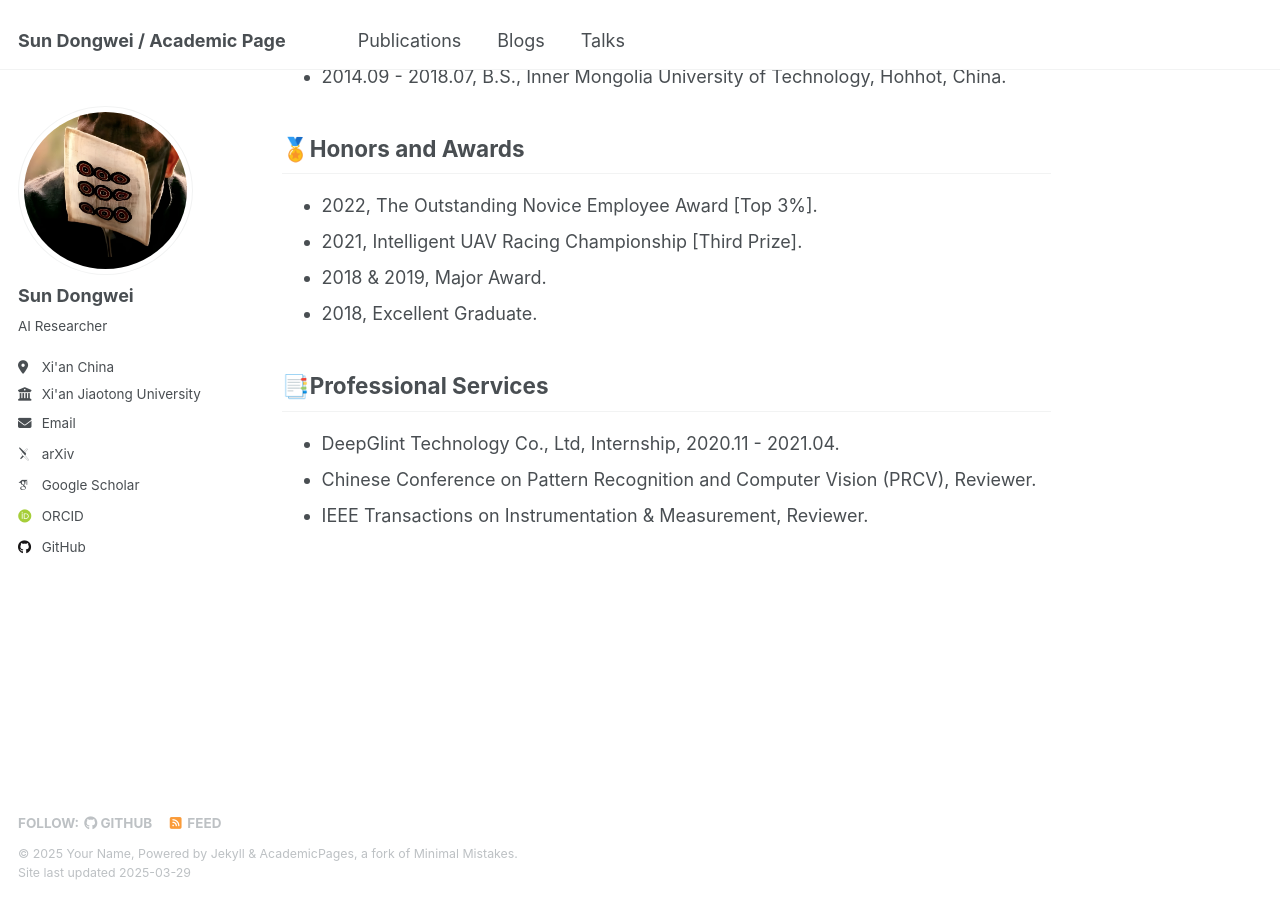
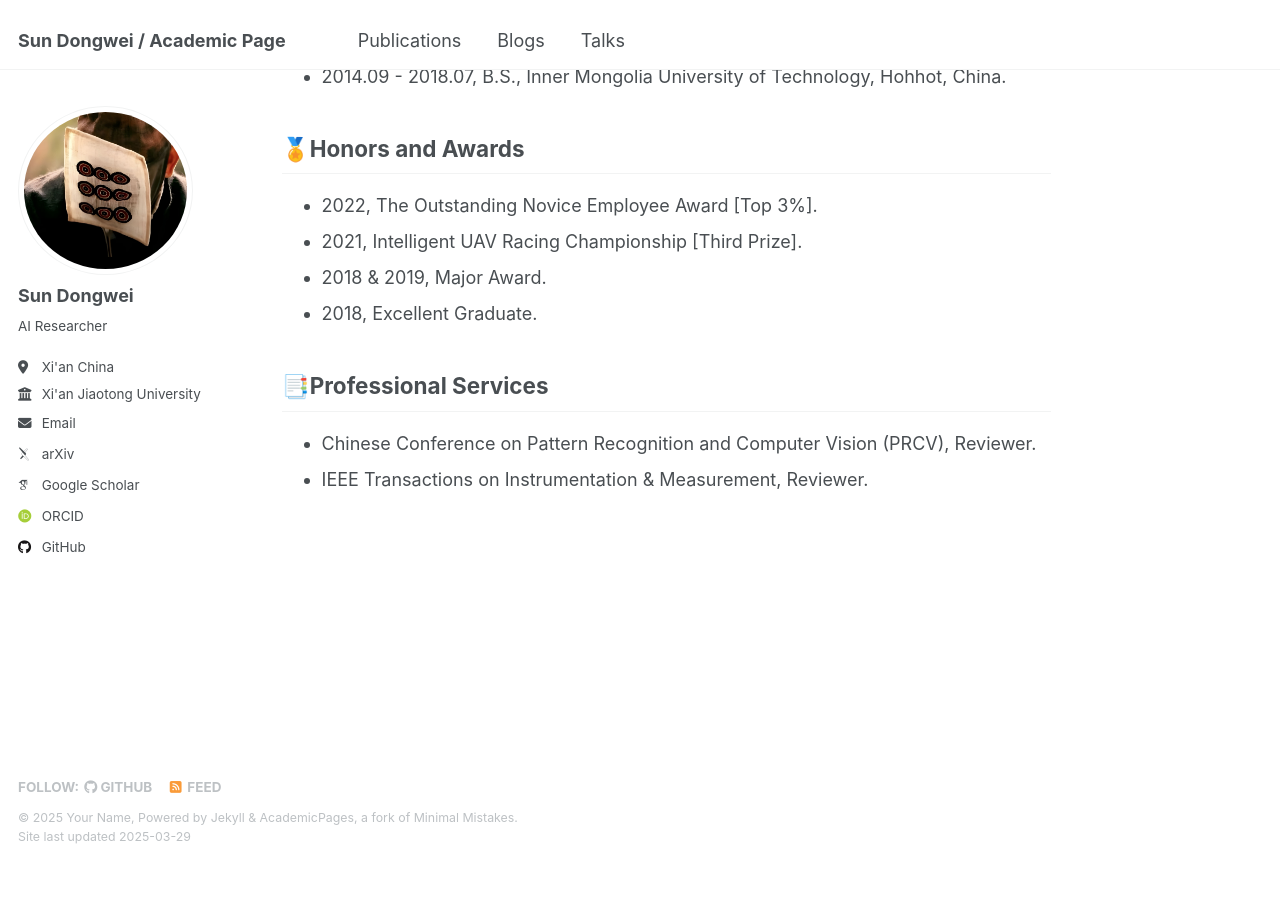
Before and after one commit to sundongwei/sundongwei.github.io, a Jekyll site: the page built from _pages/about.md, in a window 1280 px wide and 900 px high, scrolled down 876 px. Built offline with Jekyll 4.4.1, drawn with Linux system fonts in a browser that asks for light colours; some web fonts are replaced; after the commit the page ends 1740 px from its top, so only the background shows below that.

Commit message:
20250309v1

```diff
--- a/_pages/about.md
+++ b/_pages/about.md
@@ -38,6 +38,5 @@ redirect_from:
 
 📑Professional Services
 ------
-- DeepGlint Technology Co., Ltd, Internship, 2020.11 - 2021.04.
 - Chinese Conference on Pattern Recognition and Computer Vision (PRCV), Reviewer.
 - IEEE Transactions on Instrumentation & Measurement, Reviewer.
```
